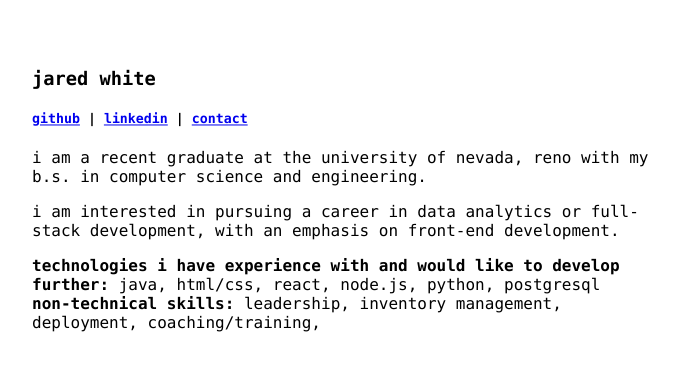
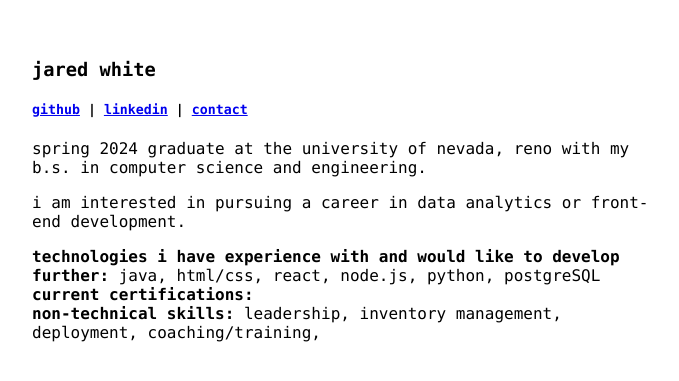
Before and after one commit to jared-white/jared-white.github.io, a plain HTML site: page index.html in a window 1280 px wide. Shown: the part 209-590 px from the top of the page, without its empty margins (298-977 px from the left). Drawn offline with Linux system fonts and the light colour scheme.

Commit message:
Update index.html

```diff
--- a/index.html
+++ b/index.html
@@ -12,11 +12,12 @@
         <h3>jared white</h3><h5>
             <a href="https://github.com/jared-white">github</a> |
             <a href="https://linkedin.com/in/jared-m-white">linkedin</a> |
-            <a href="mailto:jaredm0520@gmail.com">contact</a>
+            <a href="mailto:jaredmikkowhite@gmail.com">contact</a>
         </h5>
-        <p>i am a recent graduate at the university of nevada, reno with my b.s. in computer science and engineering.</p>
-        <p>i am interested in pursuing a career in data analytics or full-stack development, with an emphasis on front-end development.</p>
-        <b>technologies i have experience with and would like to develop further:</b> java, html/css, react, node.js, python, postgresql<br>
+        <p>spring 2024 graduate at the university of nevada, reno with my b.s. in computer science and engineering.</p>
+        <p>i am interested in pursuing a career in data analytics or front-end development.</p>
+        <b>technologies i have experience with and would like to develop further:</b> java, html/css, react, node.js, python, postgreSQL<br>
+        <b>current certifications:</b> <br>
         <b>non-technical skills:</b> leadership, inventory management, deployment, coaching/training,
         </div>
     </body>
```
